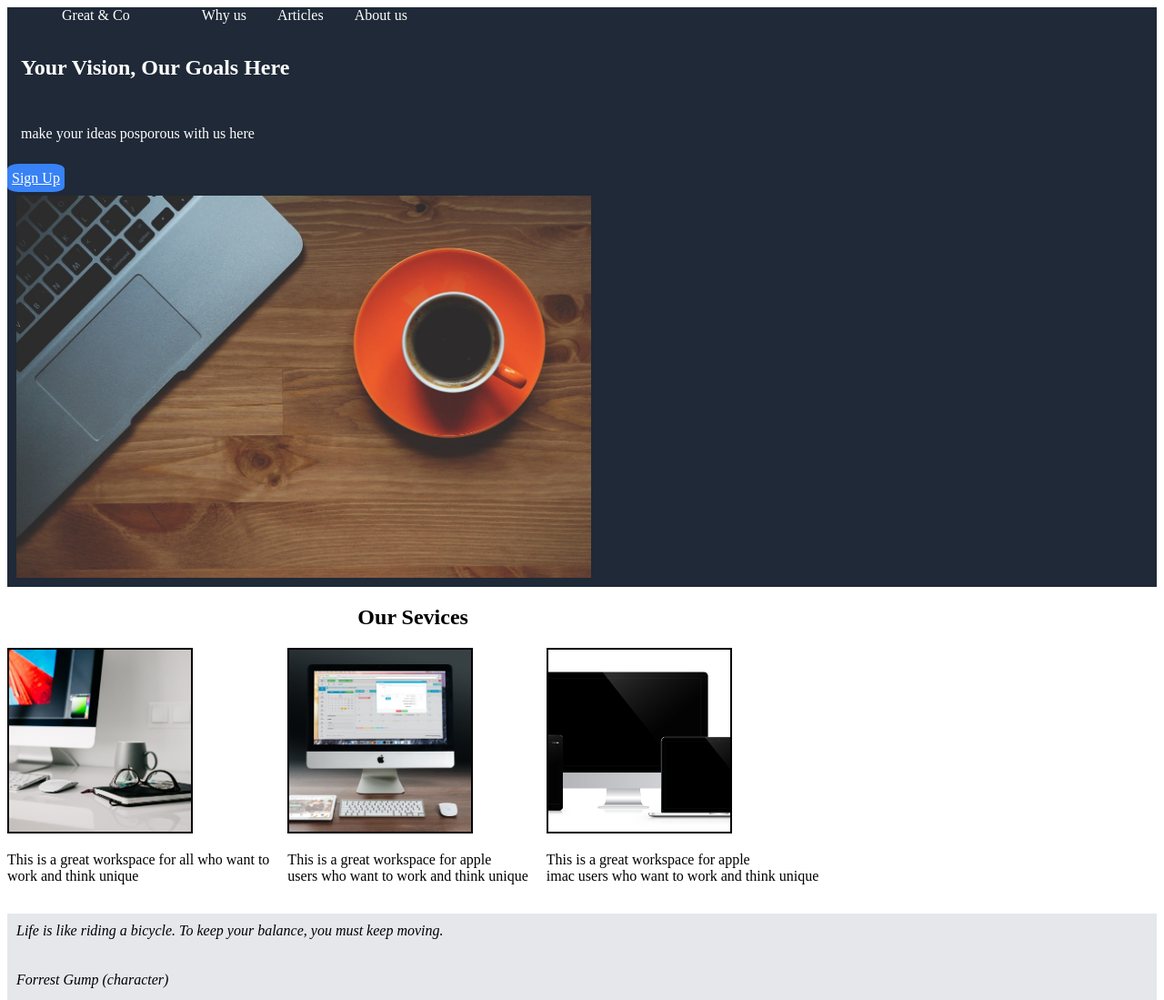
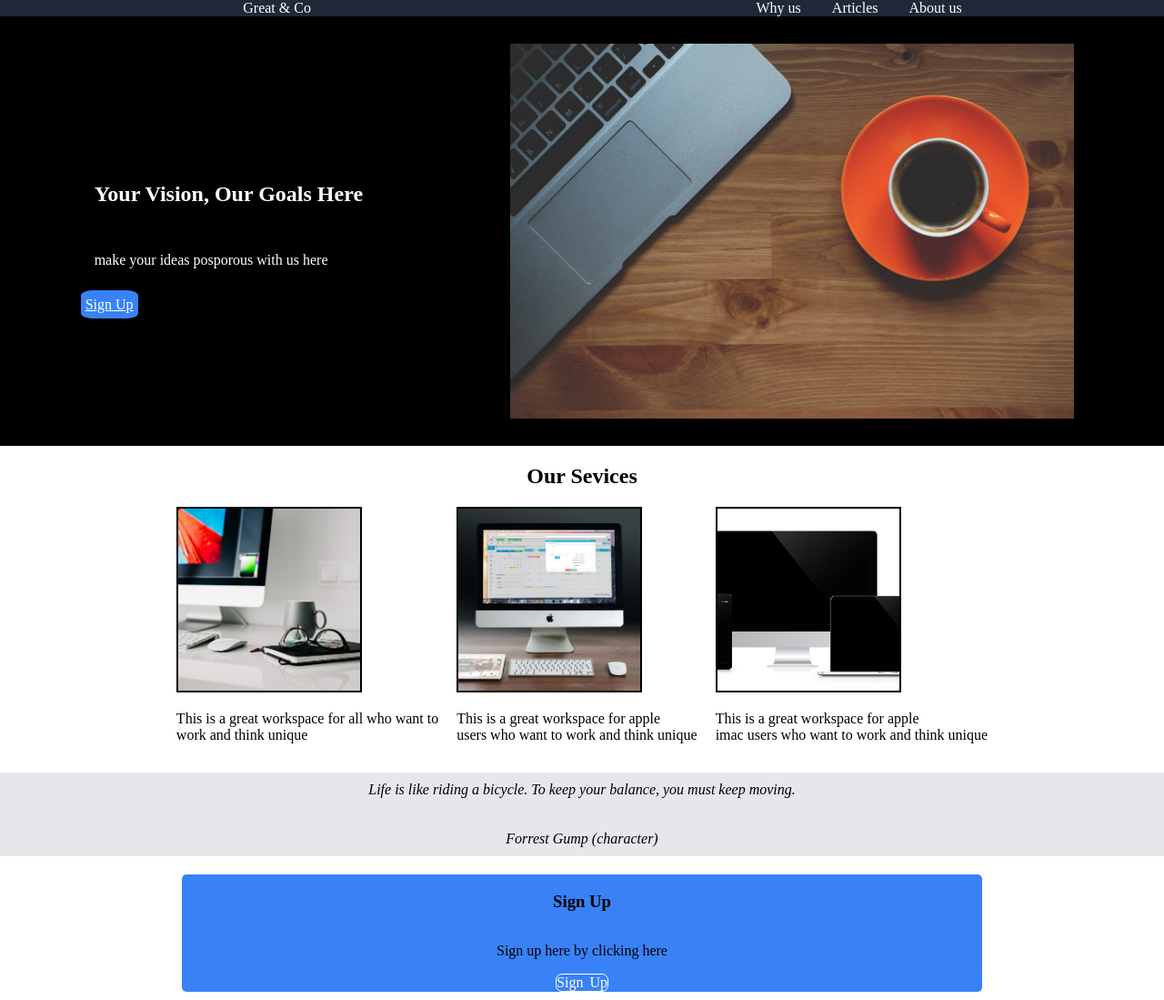
Before and after one commit to coderiksenthil/odin-landing-page, a plain HTML site: page index.html in a window 1280 px wide. Shown: the top 1099 px of the page at 91% size. Drawn offline with Linux system fonts and the light colour scheme.

Commit message:
update css

```diff
--- a/index.html
+++ b/index.html
@@ -8,15 +8,21 @@
         <div class="navclass">
         <nav class = "nav">
             <a href="index.html" class = "logo">Great & Co</a>
+            </nav>
+            <nav class="nav">
             <a href="#main1" class = "navlink">Why us</a>
             <a href="#main2" class="navlink">Articles</a>
             <a href="#main3" class="navlink">About us</a>
         </nav>
+    </div>
+    <div class="nav1">
+        <div>
         <h1 class="navlink">Your Vision, Our Goals Here</h1>
         <p class = "navlink">make your ideas posporous with us here</p>
         <a href="#" class = "signup">Sign Up</a>
+        </div>
         <img src="navpic.jpg" class="navimg"/>
-        </div>
+    </div>
     </section>
 
     <section class="main1">
@@ -38,14 +44,14 @@
     </section>
     <section class="main2">
         <p class = "para2">Life is like riding a bicycle. To keep your balance, you must keep moving.</p>
-        <p class = "para3">Forrest Gump (character)</p>
-
+        <p class = "para2">Forrest Gump (character)</p>
+    </section>
         <div class="box">
             <h3 class="heading2">Sign Up</h3>
             <p class="para12">Sign up here by clicking here</p>
             <a href="#" class="button"> Sign Up </a>
         </div>
-    </section>
+
 
     <section class="main3">
         <p class="main23"> copyright, The Odin Project </p>
--- a/style.css
+++ b/style.css
@@ -1,10 +1,11 @@
 /*code coming soon */
-.body{
+body{
     margin: 0;
     padding: 0;
     height: 0;
     overflow-x: hidden;
     background-repeat: no-repeat;
+
 }
 
 .logo{
@@ -16,6 +17,7 @@
 .navbar{
     margin: 0%;
     padding: 0%;
+
 
 }
 
@@ -29,11 +31,21 @@
 }
 .navclass{
     background-color: #1F2937 ;
-    display: flexbox;
+    display: flex;
+    justify-content: space-around;
+    align-items: center;
     padding: 0;
     width: 100%;
     height: 100%;
     margin:0;
+}
+
+.nav1{
+    display: flex;
+    background-color: #000000;
+    justify-content: space-around;
+    align-items: center;
+    padding: 20px;
 }
 
 .h1.navlink{
@@ -65,7 +77,8 @@
 }
 
 .main1{
-    display: table;
+    display: flex;
+    flex-direction: column;
 }
 
 .head1{
@@ -76,11 +89,9 @@
   display: flex;
   /*float: left;*/
   align-items: center;
-  justify-content: space-around;
+  justify-content: center;
   gap: 20px;
   flex-wrap: wrap;
-object-fit: cover;
-
 }
 
 .imgflex{
@@ -104,21 +115,19 @@ object-fit: cover;
     font-style: italic;
     padding: 10px;
     align-items: center;
-    justify-content: center;
-}
-
-.para3{
-    font-style: italic;
-    padding: 10px;
+    justify-content: space-around;
+    display: flex;
 }
 
 .box{
     background-color: #3882f6;
-    width: 50%;
     padding:0px;
+    margin: 20px 200px;
+    border-radius: 5px;
     display: flex;
     flex-direction: column;
     align-items: center;
+    justify-content: space-around;
     padding: 0px;
 }
 /*button*/
```
